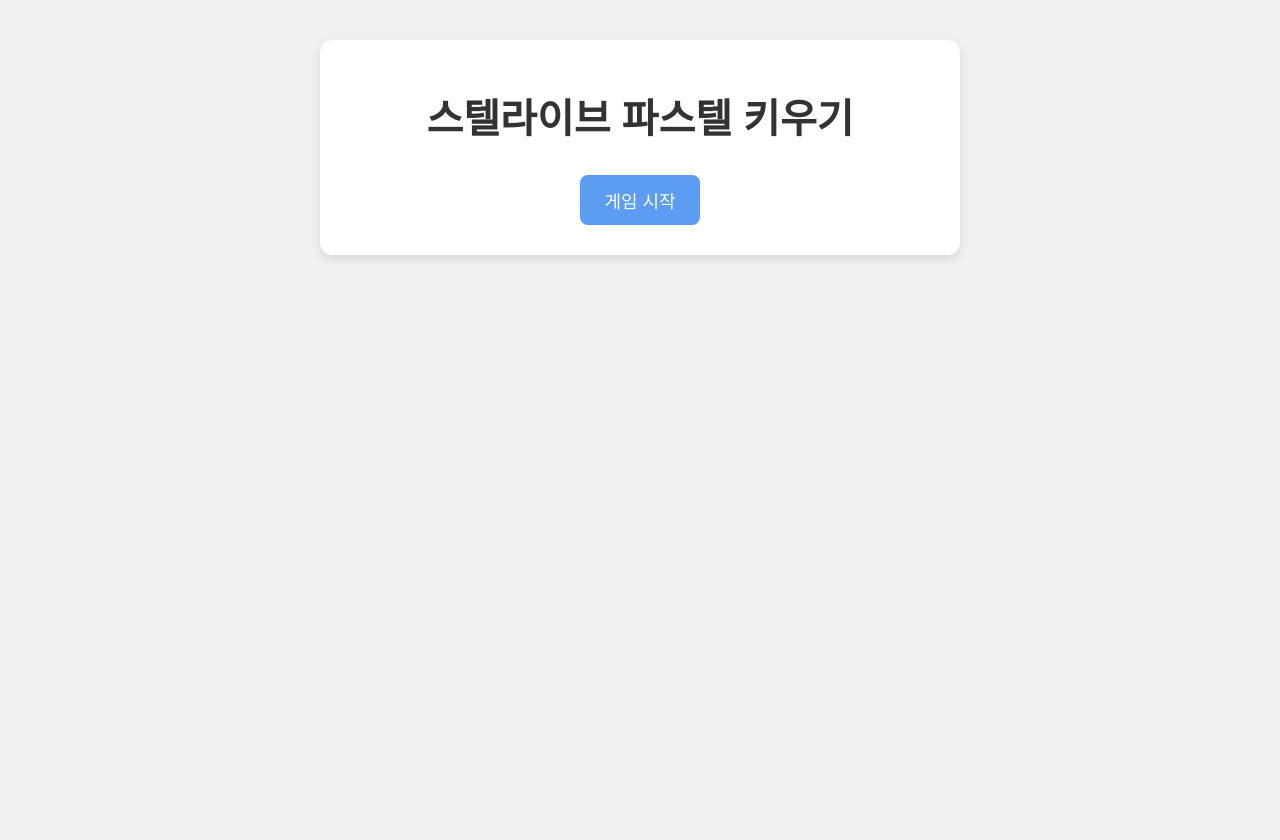
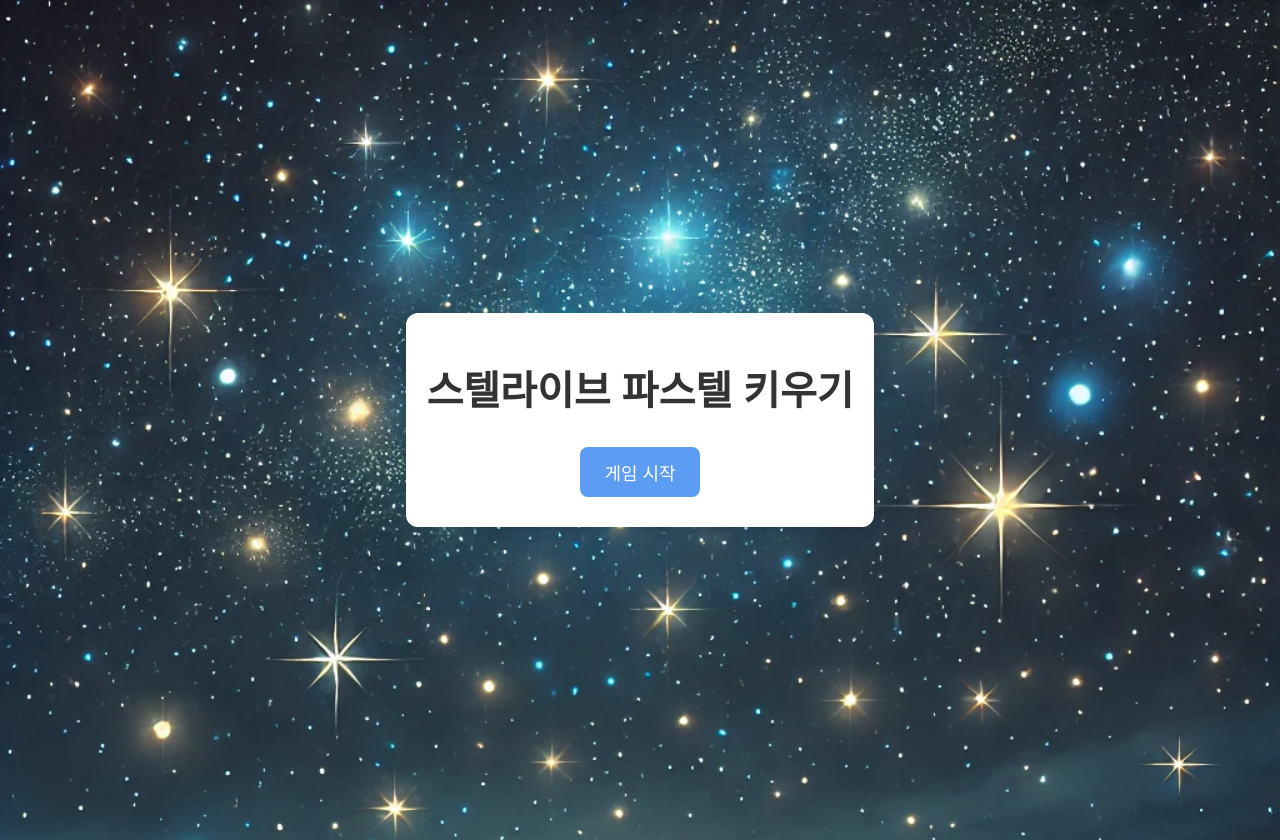
Before and after one commit to wsxqead/pastelTamagotchi, a plain HTML site: page index.html in a window 1280 px wide. Before the commit the page ends 800 px from the top, so only its background shows below. Drawn offline with Linux system fonts and the light colour scheme.

Commit message:
스타일업

```diff
--- a/styles.css
+++ b/styles.css
@@ -5,13 +5,22 @@ body {
   text-align: center;
   padding: 20px;
   margin: 0;
+
+  /* Flexbox 설정을 추가하여 중앙 정렬 */
+  display: flex;
+  justify-content: center; /* 수평 중앙 정렬 */
+  align-items: center; /* 수직 중앙 정렬 */
+  min-height: 100vh; /* 최소 높이를 설정하여 화면 전체를 차지하도록 함 */
+  background-image: url(src/background.png);
+  background-repeat: no-repeat;
+  background-size: cover;
 }
 
 #main-menu,
 #character-selection,
 #game-screen {
   max-width: 600px;
-  margin: 20px auto;
+  margin: 0 auto; /* 중앙 정렬을 위한 마진 설정 */
   padding: 20px;
   background-color: #ffffff;
   border-radius: 12px;
```
Also changed, not shown: src/background.png (added).
